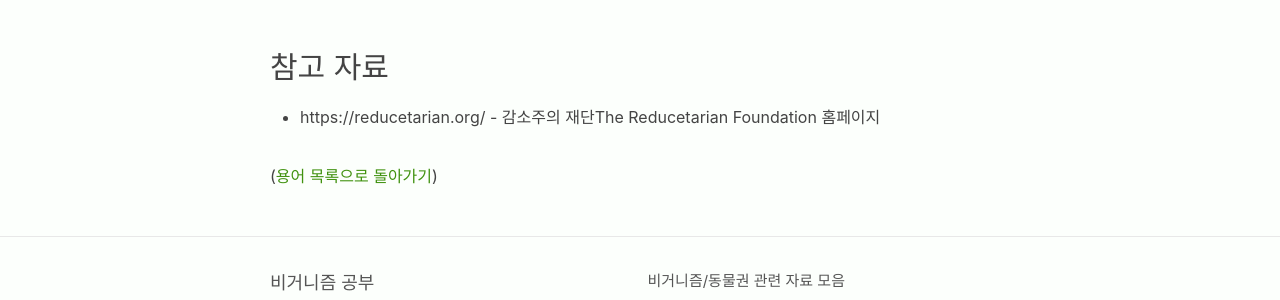
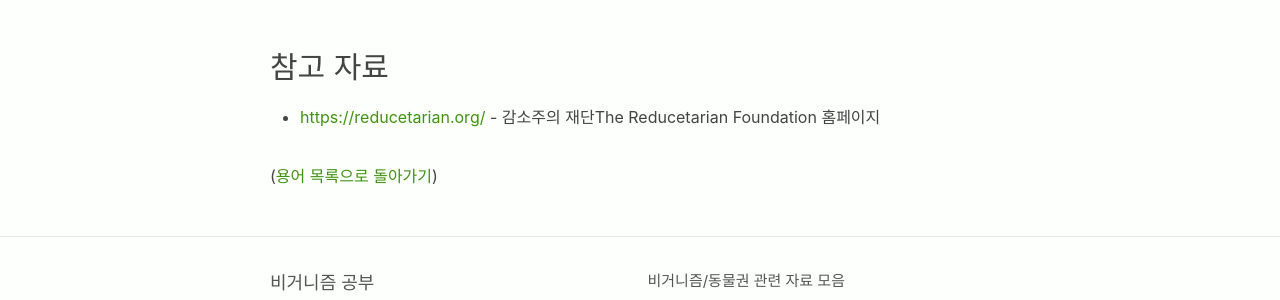
Before and after one commit to veganstudies/veganstudies.github.io, a Jekyll site: the page built from _terms/reducetarianism.md, in a window 1280 px wide. Shown: the part 1319-1619 px from the top of the page. Built offline with Jekyll 4.4.1, drawn with Linux system fonts in a browser that asks for light colours; part of the change alters nothing that is shown.

```diff
--- a/_terms/reducetarianism.md
+++ b/_terms/reducetarianism.md
@@ -33,4 +33,4 @@ title: "감소주의reducetarianism"
 
 ## 참고 자료
 
-* https://reducetarian.org/ - 감소주의 재단The Reducetarian Foundation 홈페이지
+* [https://reducetarian.org/](https://reducetarian.org/) - 감소주의 재단The Reducetarian Foundation 홈페이지
```
